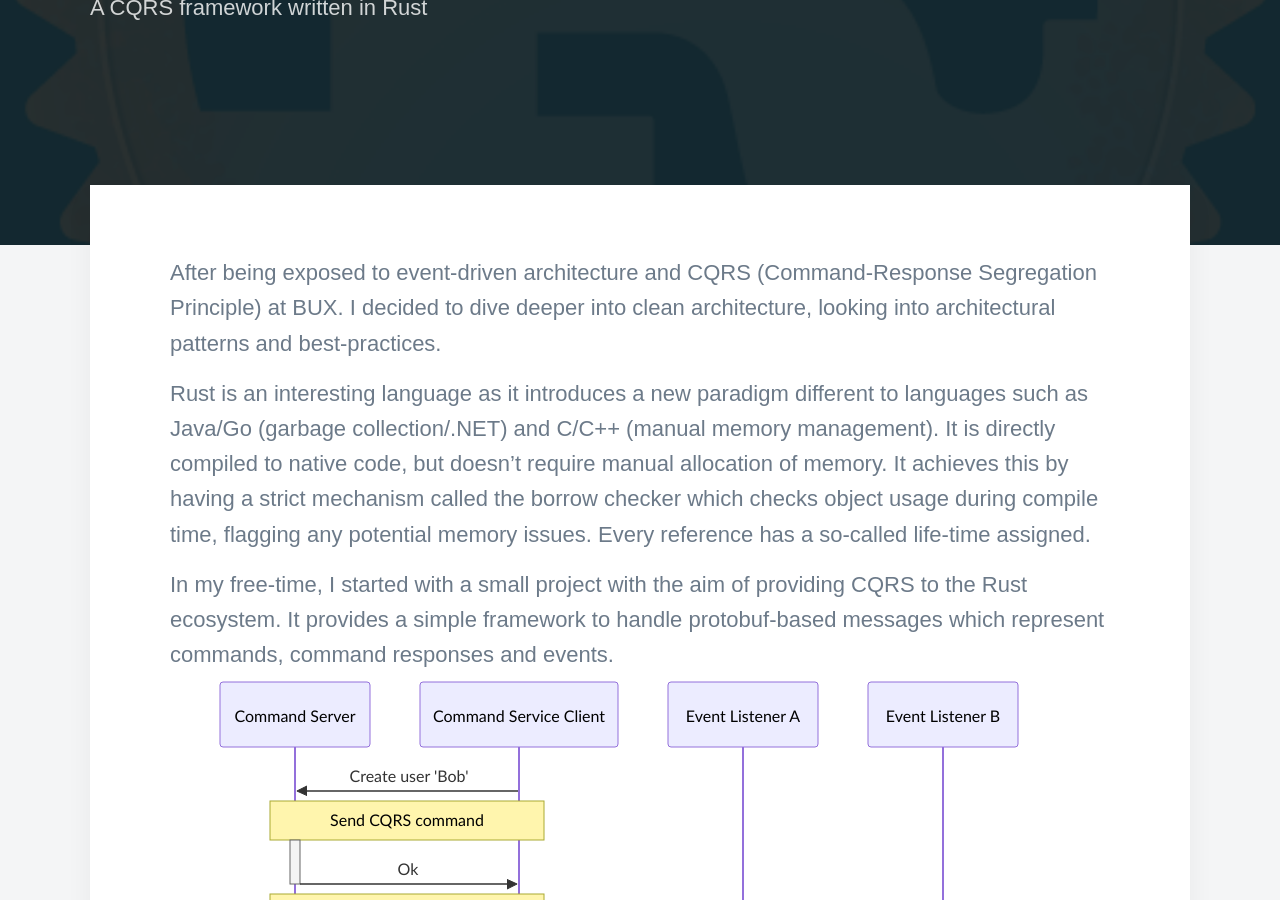
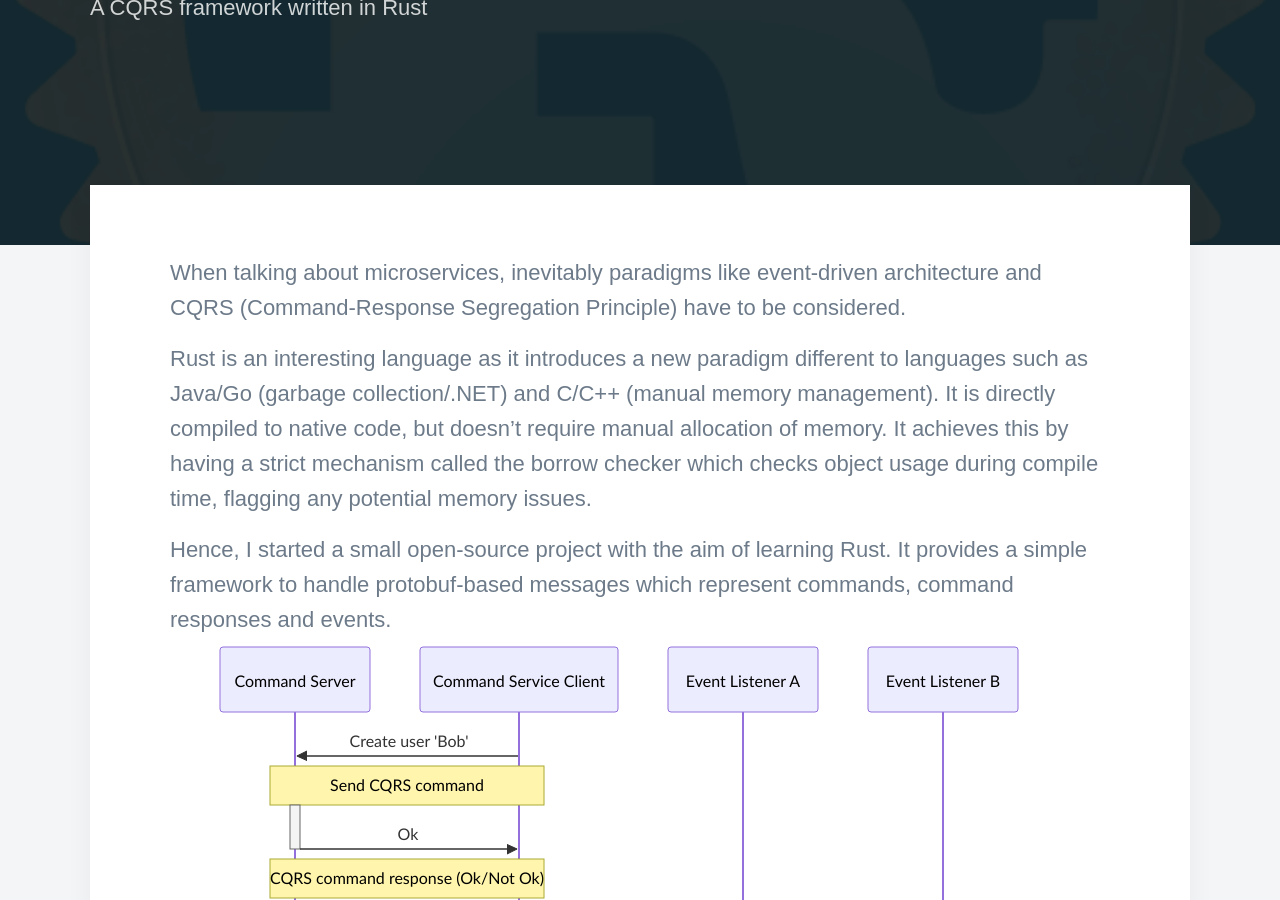
Before and after one commit to phil3k3/philiplimbeck.dev, a Jekyll site: the page built from Personal/_projects/2018-06-30-cqrs-rust.md, in a window 1280 px wide and 900 px high, scrolled down 347 px. Built offline with Jekyll 4.4.1, drawn with Linux system fonts in a browser that asks for light colours; nearby versions of some CDN libraries; some web fonts are replaced.

Commit message:
More changes

```diff
--- a/Personal/_projects/2018-06-30-cqrs-rust.md
+++ b/Personal/_projects/2018-06-30-cqrs-rust.md
@@ -6,17 +6,15 @@ description: This page is a demo that shows everything you can do inside portfol
 featured_image: '/images/demo/rust.png'
 ---
 
-
-After being exposed to event-driven architecture and CQRS (Command-Response Segregation Principle) at
-BUX. I decided to dive deeper into clean architecture, looking into architectural patterns and best-practices.
+When talking about microservices, inevitably paradigms like event-driven architecture and CQRS (Command-Response Segregation Principle)
+have to be considered.
 
 Rust is an interesting language as it introduces a new paradigm different to languages such as Java/Go (garbage
 collection/.NET) and C/C++ (manual memory management). It is directly compiled to native code, but doesn't require
 manual allocation of memory. It achieves this by having a strict mechanism called the borrow checker
-which checks object usage during compile time, flagging any potential memory issues. Every reference has a so-called
-life-time assigned.
+which checks object usage during compile time, flagging any potential memory issues.
 
-In my free-time, I started with a small project with the aim of providing CQRS to the Rust ecosystem. It provides
+Hence, I started a small open-source project with the aim of learning Rust. It provides
 a simple framework to handle protobuf-based messages which represent commands, command responses and events.
 
 <pre class="mermaid">
```
